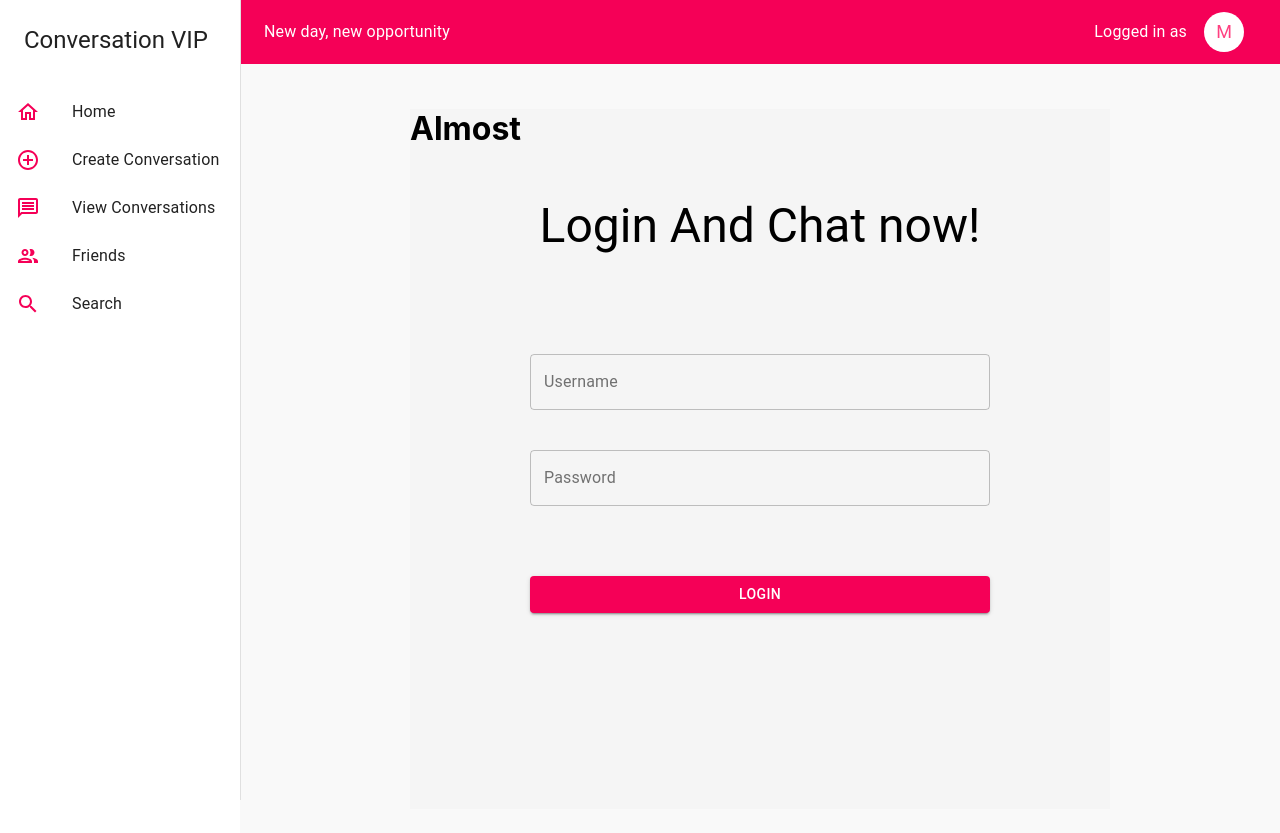
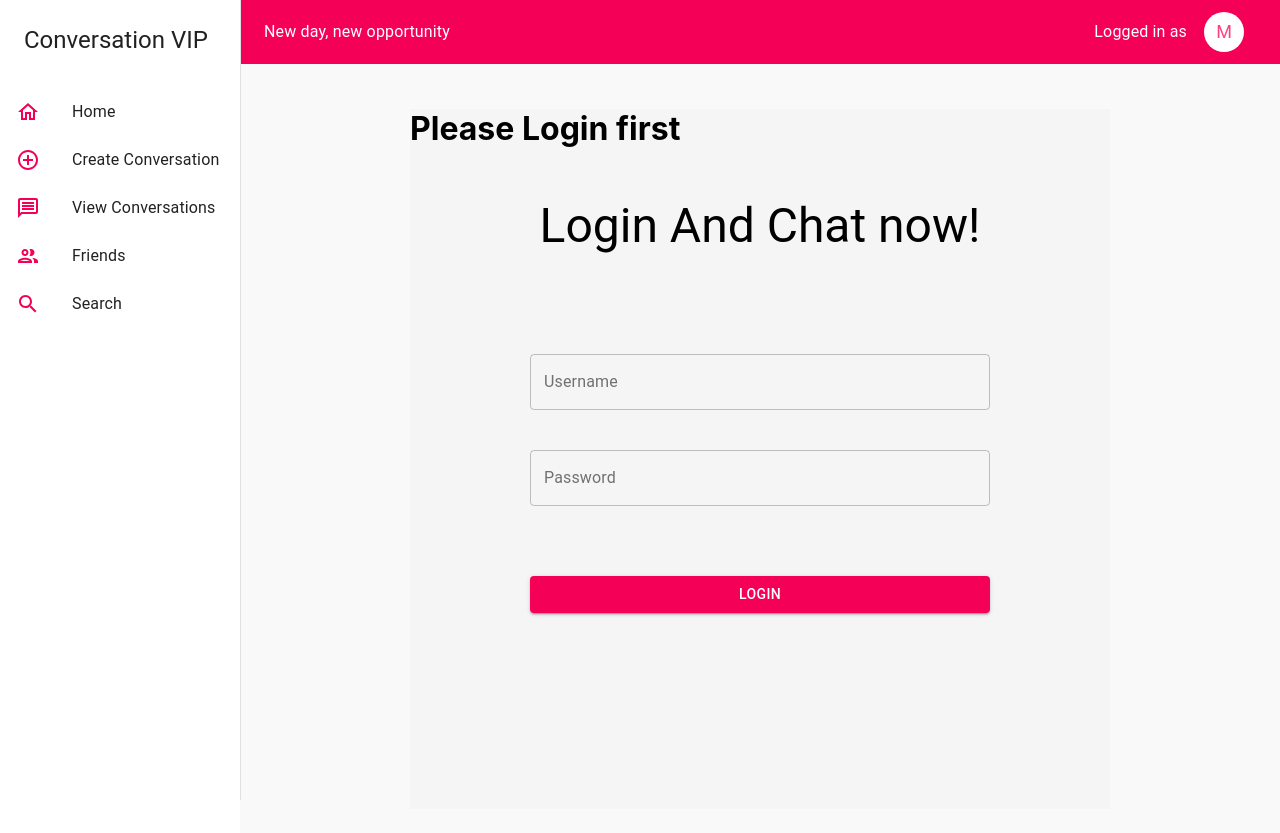
Before and after one commit to v3rti/capp-pfe, a React (Create React App) app: page /Login in a window 1280 px wide. Built offline with nearby package versions, Linux system fonts and the light colour scheme; the HTML template or start-up script is replaced by a standard one.

Commit message:
successfully added the login state to the localStorage, now all page share the same state of login even when refreshing (stored in localStorage)

```diff
--- a/src/Components/ContextTest/GlobalState.js
+++ b/src/Components/ContextTest/GlobalState.js
@@ -1,9 +1,17 @@
-import React,{useState} from 'react';
+import React,{useState, useEffect} from 'react';
 import MyContext from './MyContext';
 
 function GlobalState(props){
 
   const [isLoggedIn, setIsLoggedIn] = useState(false);
+
+  useEffect(() => {
+    setIsLoggedIn(localStorage.getItem('loginStatus'));
+  }, [])
+
+  useEffect(() => {
+    localStorage.setItem('loginStatus', isLoggedIn);
+  })
 
   return(
     <MyContext.Provider value={{isLoggedIn, setIsLoggedIn}}>
--- a/src/Components/Login.js
+++ b/src/Components/Login.js
@@ -49,7 +49,7 @@ function Login(){
 
   return(
   <div className={classes.wrapper}>
-    <h1>Almost</h1>
+    <h1>{rightPage}</h1>
     <Typography className={classes.textTitle} variant="h3">
       Login And Chat now!
     </Typography>
```
